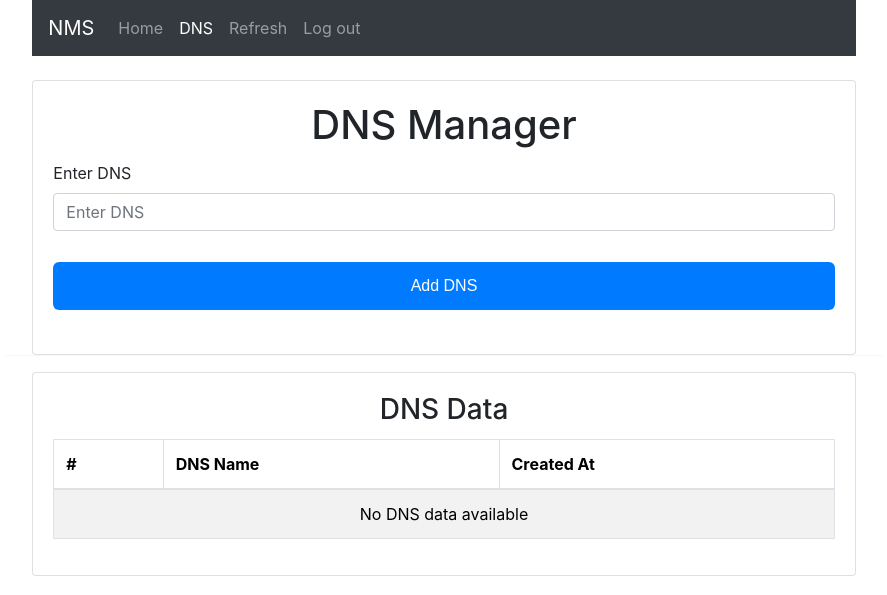
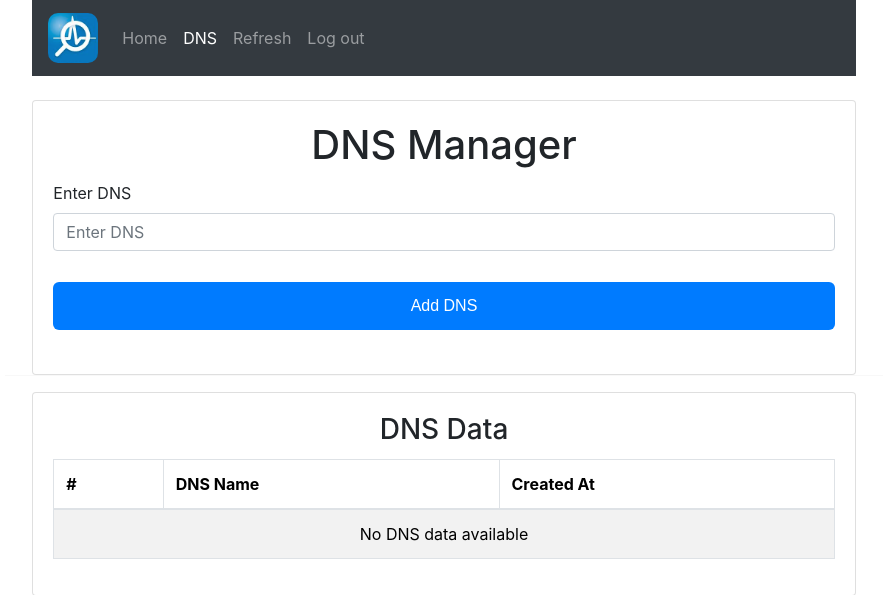
Before and after one commit to mustahidhasan/nms_system, a Django app: page /dns/ in a window 1280 px wide. Shown: the top 595 px of the page, without its empty margins (196-1083 px from the left). Run offline with Django 4.2, Linux system fonts and the light colour scheme; data that the repository does not hold is empty; some libraries are stand-ins or nearby versions.

Commit message:
logo added

```diff
--- a/nms/templates/dns.html
+++ b/nms/templates/dns.html
@@ -25,7 +25,7 @@
               <span class="navbar-toggler-icon"></span>
             </button>
             <div class="collapse navbar-collapse" id="navbarTogglerDemo01">
-              <a class="navbar-brand" href="{% url 'ping_operation' %}">NMS</a>
+              <a class="navbar-brand" href="{% url 'ping_operation' %}"><img style="width: 50px; height: 50px; border-radius:10px;" src="{% static 'images/logo.png' %}" alt="A descriptive alt text for the image"></a>
               <ul class="navbar-nav mr-auto mt-2 mt-lg-0">
                 <li class="nav-item">
                     <a class="nav-link" href="{% url 'ping_operation' %}">Home</a>
--- a/nms/templates/ping.html
+++ b/nms/templates/ping.html
@@ -25,7 +25,7 @@
               <span class="navbar-toggler-icon"></span>
             </button>
             <div class="collapse navbar-collapse" id="navbarTogglerDemo01">
-              <a class="navbar-brand" href="{% url 'ping_operation' %}">NMS</a>
+              <a class="navbar-brand" href="{% url 'ping_operation' %}"><img style="width: 50px; height: 50px; border-radius:10px;" src="{% static 'images/logo.png' %}" alt="A descriptive alt text for the image"></a>
               <ul class="navbar-nav mr-auto mt-2 mt-lg-0">
                 <li class="nav-item active">
                     <a class="nav-link" href="{% url 'ping_operation' %}">Home</a>
```
Also changed, not shown: nms/static/images/logo.png (added), 3 other files.
